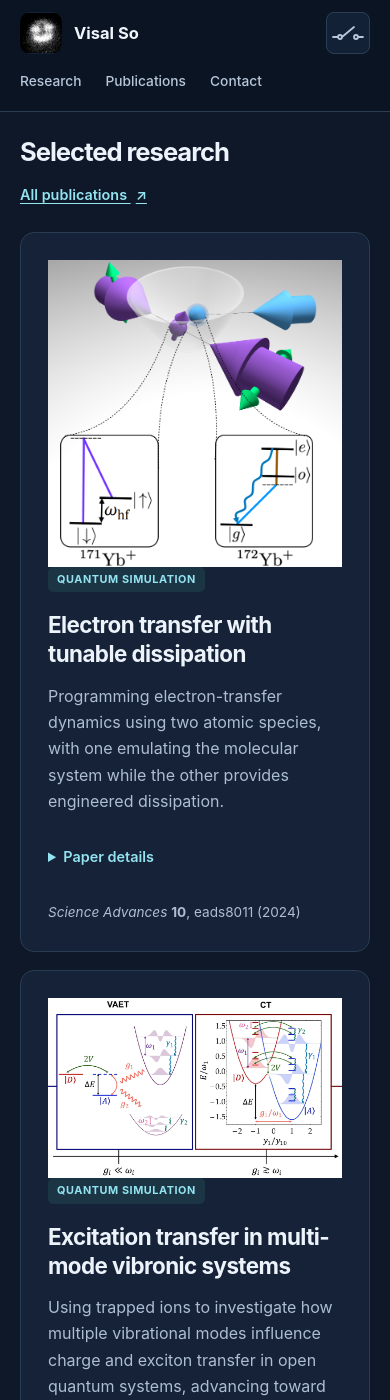
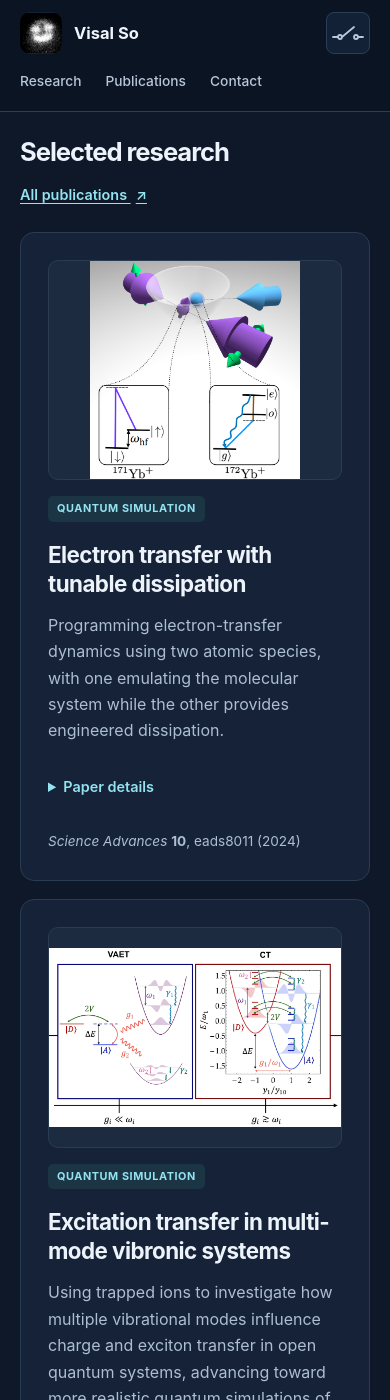
Before and after one commit to visalso/visalso.github.io, a Jekyll site: the page built from index.html, in a window 390 px wide and 1400 px high, scrolled down 2851 px. Built offline with Jekyll 4.4.1, drawn with Linux system fonts in a browser that asks for light colours.

Commit message:
Update site.css

```diff
--- a/assets/css/site.css
+++ b/assets/css/site.css
@@ -474,6 +474,23 @@ details[open] > summary { margin-bottom: 12px; }
   .research-grid { gap: 16px; }
   .research-card { padding: 22px; }
   .research-card__title { font-size: 1.2rem; }
+  .research-card__thumbnail {
+    display: block;
+    width: 100%;
+    aspect-ratio: 4 / 3;
+    margin-bottom: 16px;
+    border: 1px solid var(--line);
+    border-radius: 10px;
+    overflow: hidden;
+    background: var(--surface-soft);
+  }
+
+  .research-card__thumbnail img {
+    display: block;
+    width: 100%;
+    height: 100%;
+    object-fit: contain;
+  }
   .contact-section { align-items: flex-start; flex-direction: column; gap: 25px; }
 }
 
```
